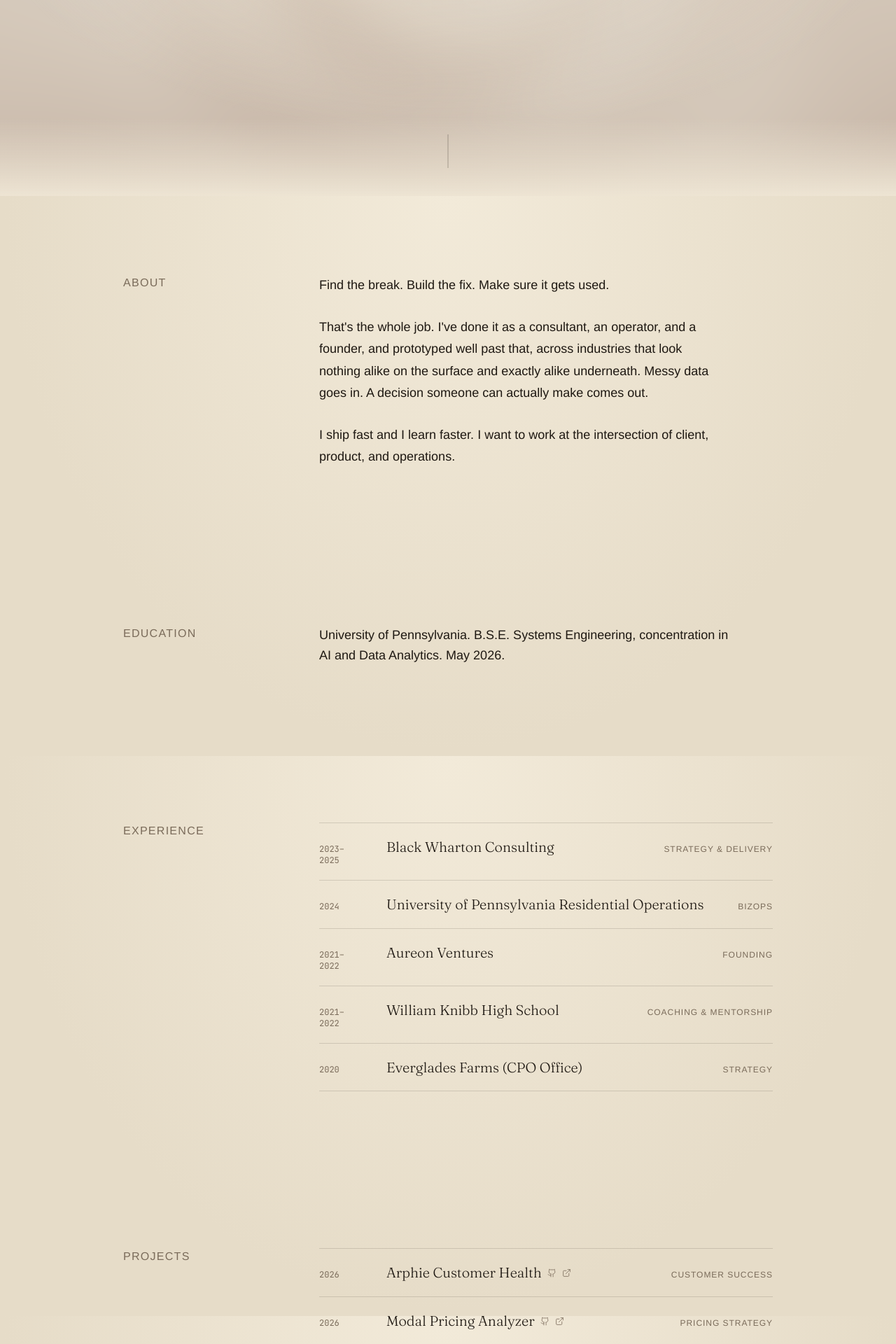
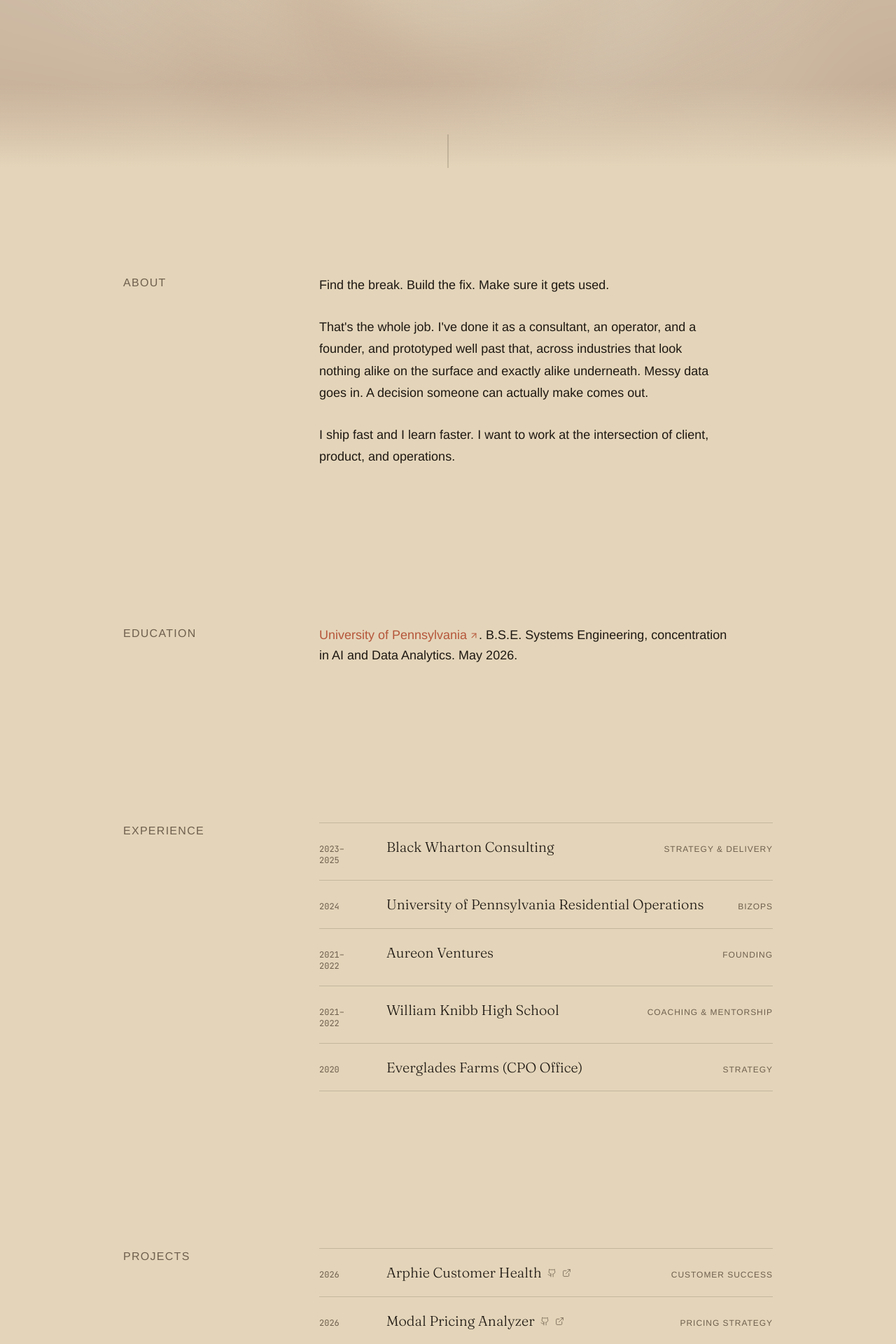
Before and after one commit to heywood-dev/website, a Next.js app: page / in a window 1280 px wide. Shown: the part 520-2440 px from the top of the page at 70% size. Built offline with nearby package versions, Linux system fonts and the light colour scheme.

Commit message:
Commit to sand earth palette, fix hero-to-body seam, move Observer link from Athletics to Education

```diff
--- a/src/app/globals.css
+++ b/src/app/globals.css
@@ -1,11 +1,11 @@
 @import "tailwindcss";
 
 @theme {
-  --color-background: #EDE4D3;
+  --color-background: #E4D5BA;
   --color-foreground: #1E1812;
   --color-accent:     #B5563A;
-  --color-muted:      #7A6B5A;
-  --color-hairline:   rgba(30, 24, 18, 0.14);
+  --color-muted:      #6E5F4E;
+  --color-hairline:   rgba(30, 24, 18, 0.16);
 
   --font-serif: var(--font-fraunces), Georgia, "Times New Roman", serif;
   --font-sans:  "Helvetica Neue", Helvetica, Arial, sans-serif;
@@ -13,12 +13,12 @@
 }
 
 :root {
-  --background: #EDE4D3;
+  --background: #E4D5BA;
   --foreground: #1E1812;
-  --muted:      #7A6B5A;
+  --muted:      #6E5F4E;
   --accent:     #B5563A;
-  --hairline:   rgba(30, 24, 18, 0.14);
-  --scrim:      rgba(237, 228, 211, 0.55);
+  --hairline:   rgba(30, 24, 18, 0.16);
+  --scrim:      rgba(228, 213, 186, 0.55);
   --font-sans:  "Helvetica Neue", Helvetica, Arial, sans-serif;
 }
 
@@ -30,10 +30,10 @@
   scroll-behavior: smooth;
 }
 
+/* Solid sand base. No gradient/attachment so the hero-to-body fade target
+   matches the body color exactly and the seam disappears. */
 body {
-  background-color: #EDE4D3;
-  background-image: radial-gradient(ellipse at 50% 0%, #F2EAD9 0%, #E6DCC8 70%);
-  background-attachment: fixed;
+  background-color: #E4D5BA;
   color: var(--foreground);
   font-family: "Helvetica Neue", Helvetica, Arial, sans-serif;
   -webkit-font-smoothing: antialiased;
@@ -42,18 +42,14 @@
 
 ::selection {
   background-color: #1E1812;
-  color: #EDE4D3;
+  color: #E4D5BA;
 }
 
-/* Uniform uppercase treatment for nav, section labels, tags.
-   text-transform: uppercase (not font-variant: small-caps) so all letters
-   render at the same height, with consistent letter-spacing. */
 .small-caps {
   text-transform: uppercase;
   letter-spacing: 0.08em;
 }
 
-/* Canonical italic-serif emphasis for in-line accent words. */
 .accent-emph {
   font-family: var(--font-fraunces), Georgia, "Times New Roman", serif;
   font-style: italic;
@@ -71,7 +67,6 @@
 .inline-link:hover {
   color: #8E4129;
 }
-/* Trailing ArrowUpRight icon sits at the baseline of its line with a small gap. */
 .inline-link svg {
   display: inline-block;
   vertical-align: -0.15em;
--- a/src/components/nav.tsx
+++ b/src/components/nav.tsx
@@ -40,7 +40,7 @@
         className="fixed top-4 right-4 z-50 px-5 py-3 rounded-lg transition-opacity duration-300 hidden md:block"
         style={{
           opacity: scrolled ? 0.78 : 1,
-          backgroundColor: "rgba(237, 228, 211, 0.55)",
+          backgroundColor: "rgba(228, 213, 186, 0.55)",
           backdropFilter: "blur(10px) saturate(1.05)",
           WebkitBackdropFilter: "blur(10px) saturate(1.05)",
         }}
@@ -74,7 +74,7 @@
         className="fixed top-4 right-4 z-[60] md:hidden p-2 rounded-md"
         style={{
           color: "var(--foreground)",
-          backgroundColor: open ? "transparent" : "rgba(237, 228, 211, 0.55)",
+          backgroundColor: open ? "transparent" : "rgba(228, 213, 186, 0.55)",
           backdropFilter: open ? "none" : "blur(10px) saturate(1.05)",
         }}
       >
@@ -85,7 +85,7 @@
       {open && (
         <div
           className="fixed inset-0 z-50 md:hidden flex flex-col items-center justify-center"
-          style={{ backgroundColor: "rgba(237, 228, 211, 0.97)" }}
+          style={{ backgroundColor: "rgba(228, 213, 186, 0.97)" }}
         >
           <ul className="flex flex-col items-center gap-7">
             {links.map(({ label, href }) => (
--- a/src/components/sections/athletics.tsx
+++ b/src/components/sections/athletics.tsx
@@ -42,17 +42,7 @@
                 national age-group record
                 <ArrowUpRight size={14} aria-hidden strokeWidth={1.75} />
               </a>{" "}
-              in Jamaica that has{" "}
-              <a
-                href="https://www.jamaicaobserver.com/2022/06/20/quarter-miler-devante-heywood-gets-upenn-opportunity/"
-                target="_blank"
-                rel="noopener noreferrer"
-                className="inline-link"
-              >
-                stood for over a decade
-                <ArrowUpRight size={14} aria-hidden strokeWidth={1.75} />
-              </a>
-              , and a{" "}
+              in Jamaica, and a{" "}
               <a
                 href="https://pennathletics.com/news/2023/4/29/men-shatter-record-t-f-set-six-program-marks-at-127th-running-of-the-penn-relays.aspx"
                 target="_blank"
--- a/src/components/sections/education.tsx
+++ b/src/components/sections/education.tsx
@@ -1,6 +1,7 @@
 "use client";
 
 import { motion } from "framer-motion";
+import { ArrowUpRight } from "lucide-react";
 
 export function Education() {
   return (
@@ -28,8 +29,17 @@
               className="text-base md:text-lg leading-relaxed max-w-[60ch]"
               style={{ fontFamily: "var(--font-sans)", color: "var(--foreground)" }}
             >
-              University of Pennsylvania. B.S.E. Systems Engineering, concentration in
-              AI and Data Analytics. May 2026.
+              <a
+                href="https://www.jamaicaobserver.com/2022/06/20/quarter-miler-devante-heywood-gets-upenn-opportunity/"
+                target="_blank"
+                rel="noopener noreferrer"
+                className="inline-link"
+              >
+                University of Pennsylvania
+                <ArrowUpRight size={14} aria-hidden strokeWidth={1.75} />
+              </a>
+              . B.S.E. Systems Engineering, concentration in AI and Data Analytics.
+              May 2026.
             </p>
           </motion.div>
         </div>
--- a/src/components/sections/hero.tsx
+++ b/src/components/sections/hero.tsx
@@ -60,13 +60,15 @@
         aria-hidden
       />
 
-      {/* Soft fade where the wave shader meets the static body. */}
+      {/* Long fade where the wave shader meets the static body sand.
+          End color matches body bg-color exactly (solid #E4D5BA), so the
+          transition is seamless and no horizontal edge is visible. */}
       <div
-        className="absolute bottom-0 left-0 right-0 h-24 md:h-28 z-[5] pointer-events-none"
+        className="absolute bottom-0 left-0 right-0 h-32 md:h-40 z-[5] pointer-events-none"
         aria-hidden
         style={{
           background:
-            "linear-gradient(to bottom, transparent 0%, var(--background) 100%)",
+            "linear-gradient(to bottom, transparent 0%, var(--background) 75%, var(--background) 100%)",
         }}
       />
     </section>
--- a/src/components/ui/hero-bg-waves.tsx
+++ b/src/components/ui/hero-bg-waves.tsx
@@ -3,11 +3,12 @@
 import { HeroBgBase } from "./_shaders/hero-bg-base";
 import { SIMPLEX_NOISE_3D } from "./_shaders/noise";
 
-// Warm oat / sand HSL palette baked into the shader.
-//   hsl(36, 22%, 86%)  light oat highlight
-//   hsl(34, 20%, 82%)  warm light
-//   hsl(32, 24%, 78%)  mid sand
-//   hsl(28, 22%, 72%)  deeper warm sand
+// Deeper sand / oat HSL palette baked into the shader. Reads as warm sand
+// in motion rather than cream silk.
+//   hsl(36, 28%, 80%)  light sand highlight
+//   hsl(34, 26%, 76%)  warm light
+//   hsl(32, 30%, 72%)  mid warm sand
+//   hsl(28, 28%, 66%)  deeper sand
 const FRAGMENT = `
 ${SIMPLEX_NOISE_3D}
 
@@ -42,10 +43,10 @@
 
   float t = clamp(uv.y + wave * 2.0 + (n - 0.5) * 0.18, 0.0, 1.0);
 
-  vec3 highlight = hsl2rgb(36.0 / 360.0, 0.22, 0.86);
-  vec3 light     = hsl2rgb(34.0 / 360.0, 0.20, 0.82);
-  vec3 mid       = hsl2rgb(32.0 / 360.0, 0.24, 0.78);
-  vec3 shadow    = hsl2rgb(28.0 / 360.0, 0.22, 0.72);
+  vec3 highlight = hsl2rgb(36.0 / 360.0, 0.28, 0.80);
+  vec3 light     = hsl2rgb(34.0 / 360.0, 0.26, 0.76);
+  vec3 mid       = hsl2rgb(32.0 / 360.0, 0.30, 0.72);
+  vec3 shadow    = hsl2rgb(28.0 / 360.0, 0.28, 0.66);
 
   vec3 col;
   if (t > 0.66) {
@@ -61,7 +62,7 @@
 `;
 
 const STATIC_FALLBACK =
-  "linear-gradient(180deg, hsl(36, 22%, 86%) 0%, hsl(28, 22%, 72%) 100%)";
+  "linear-gradient(180deg, hsl(36, 28%, 80%) 0%, hsl(28, 28%, 66%) 100%)";
 
 export function HeroBgWaves() {
   return <HeroBgBase fragmentShader={FRAGMENT} staticBackground={STATIC_FALLBACK} />;
```
